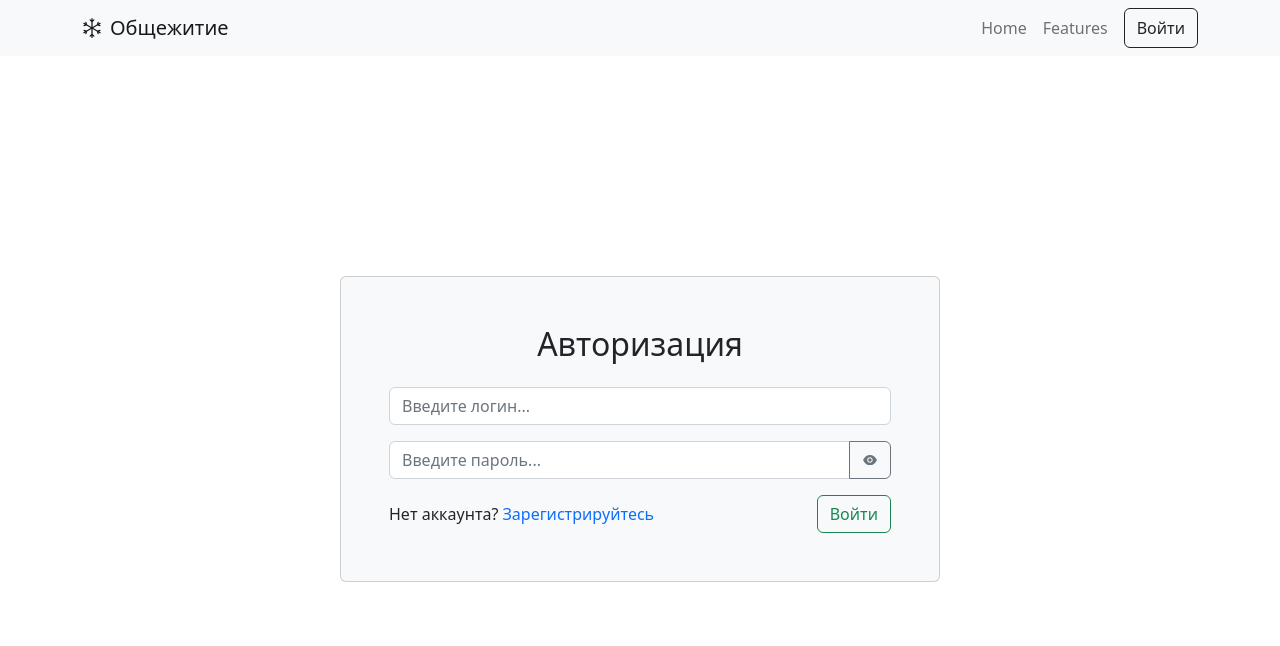
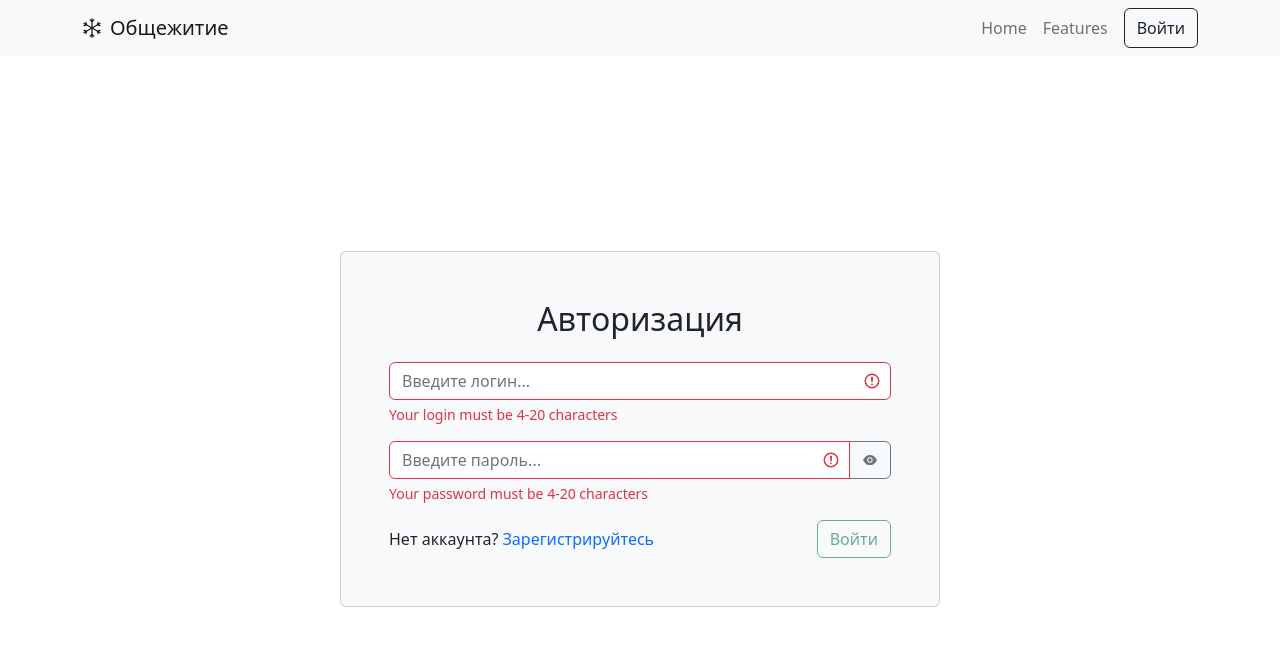
Before and after one commit to Dasha397/Hostel, a React (Create React App) app in the folder client/: page /login in a window 1280 px wide. Shown: the top 646 px of the page. Built offline with nearby package versions, Linux system fonts and the light colour scheme.

Commit message:
add simple form validation

```diff
--- a/client/src/pages/Auth.js
+++ b/client/src/pages/Auth.js
@@ -1,55 +1,119 @@
-import React, { useState } from 'react';
-import { Card, Form, Container, Button, Row, InputGroup } from 'react-bootstrap';
-import { useLocation, Link } from 'react-router-dom';
-import { LOGIN_ROUTE, REGISTRATION_ROUTE } from '../utils/consts';
-import { AiFillEyeInvisible, AiFillEye } from 'react-icons/ai'
+import React, { useEffect, useState } from "react"
+import {
+    Card,
+    Form,
+    Container,
+    Button,
+    Row,
+    InputGroup,
+} from "react-bootstrap"
+import { useLocation, Link } from "react-router-dom"
+import { LOGIN_ROUTE, REGISTRATION_ROUTE } from "../utils/consts"
+import { AiFillEyeInvisible, AiFillEye } from "react-icons/ai"
 
 const Auth = () => {
     const location = useLocation()
     const isLogin = location.pathname === LOGIN_ROUTE
     const [isPasswordVisible, setPasswordVisibility] = useState(false)
+    const [login, setLogin] = useState("")
+    const [password, setPassword] = useState("")
+    const [isLoginValid, setLoginValidation] = useState(true)
+    const [isPasswordValid, setPasswordValidation] = useState(true)
+
+    useEffect(() => {
+        setLoginValidation(login.length >= 4 && login.length <= 20)
+		setPasswordValidation(password.length >= 4 && password.length <= 20)
+    }, [login, password])
 
     return (
-		<Container className='d-flex justify-content-center align-items-center'
-			style={{ height: window.innerHeight - 54 }}>
-			<Card bg={'light'}
-				key={'light'}
-				text={'dark'}
+        <Container
+            className="d-flex justify-content-center align-items-center"
+            style={{ height: window.innerHeight - 54 }}
+        >
+            <Card
+                bg={"light"}
+                key={"light"}
+                text={"dark"}
                 style={{ width: 600 }}
-				className='p-5'>
-				<h2 className='m-auto'>{isLogin ? 'Авторизация' : 'Регистрация'}</h2>
-				<Form className='d-flex flex-column'>
-					<Form.Control className='mt-4'
-						placeholder='Введите логин...'
+                className="p-5"
+            >
+                <h2 className="m-auto">
+                    {isLogin ? "Авторизация" : "Регистрация"}
+                </h2>
+                <Form className="d-flex flex-column">
+                    <Form.Control
+                        className="mt-4"
+						isInvalid={!isLoginValid}
+						isValid={isLoginValid}
+                        placeholder="Введите логин..."
+                        value={login}
+                        onChange={(e) => setLogin(e.target.value)}
                     />
-					<InputGroup className='mt-3'>
+                    {!isLoginValid && (
+                        <Form.Text className="text-danger">
+                            Your login must be 4-20 characters
+                        </Form.Text>
+                    )}
+                    <InputGroup className="mt-3">
                         <Form.Control
-							placeholder='Введите пароль...'
-							type={!isPasswordVisible ? 'password' : 'text'}
+							isInvalid={!isPasswordValid}
+							isValid={isPasswordValid}
+                            placeholder="Введите пароль..."
+                            value={password}
+                            type={!isPasswordVisible ? "password" : "text"}
+                            onChange={(e) => setPassword(e.target.value)}
                         />
                         <Button
-							className='d-flex align-items-center'
-							variant='outline-secondary' onClick={() => setPasswordVisibility(!isPasswordVisible)}>
-							{!isPasswordVisible ? <AiFillEye /> : <AiFillEyeInvisible />}
+                            className="d-flex align-items-center"
+                            variant="outline-secondary"
+                            onClick={() =>
+                                setPasswordVisibility(!isPasswordVisible)
+                            }
+                        >
+                            {!isPasswordVisible ? (
+                                <AiFillEye />
+                            ) : (
+                                <AiFillEyeInvisible />
+                            )}
                         </Button>
                     </InputGroup>
-					<Row className='d-flex mt-3 justify-content-between me-0'>
+					{!isPasswordValid && (
+                        <Form.Text className="text-danger">
+                            Your password must be 4-20 characters
+                        </Form.Text>
+                    )}
+                    <Row className="d-flex mt-3 justify-content-between me-0">
                         {
-							<div className='d-flex align-items-center' style={{ width: 'auto' }}>
+                            <div
+                                className="d-flex align-items-center"
+                                style={{ width: "auto" }}
+                            >
                                 {isLogin ? "Нет аккаунта?" : "Есть аккаунт?"}
-								<Link to={isLogin ? REGISTRATION_ROUTE : LOGIN_ROUTE} className='ms-1 nav-link text-primary'>
+                                <Link
+                                    to={
+                                        isLogin
+                                            ? REGISTRATION_ROUTE
+                                            : LOGIN_ROUTE
+                                    }
+                                    className="ms-1 nav-link text-primary"
+                                >
                                     {isLogin ? "Зарегистрируйтесь" : "Войдите"}
                                 </Link>
                             </div>
                         }
-						<Button variant='outline-success' style={{ width: 'auto' }}>
-							{isLogin ? 'Войти' : 'Зарегистрироваться'}
+                        <Button
+                            variant="outline-success"
+                            style={{ width: "auto" }}
+							disabled={!(isLoginValid && isPasswordValid)}
+							onClick={() => alert(`Добро пожаловать ${login}`)}
+                        >
+                            {isLogin ? "Войти" : "Зарегистрироваться"}
                         </Button>
                     </Row>
                 </Form>
             </Card>
         </Container>
-	);
-};
+    )
+}
 
-export default Auth;
+export default Auth
```
Lines whose indentation alone changed are shown as unchanged.
